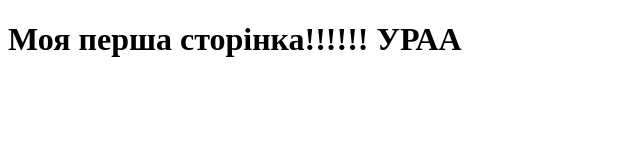
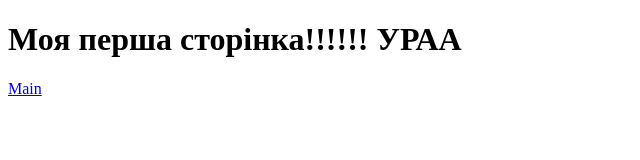
Before and after one commit to maksymdyuh/maksymdyuh.github.io, a plain HTML site: page lab2/index.html in a window 1280 px wide. Shown: the full height of the page, 0-640 px from the left. Drawn offline with Linux system fonts and the light colour scheme.

Commit message:
Update index.html

```diff
--- a/lab2/index.html
+++ b/lab2/index.html
@@ -13,6 +13,7 @@
   <body>
 
 	<h1>Моя перша сторінка!!!!!! УРАА</h1>
+	  <p><a href="/README.md">Main</a></p>
 
   </body>
 
```
